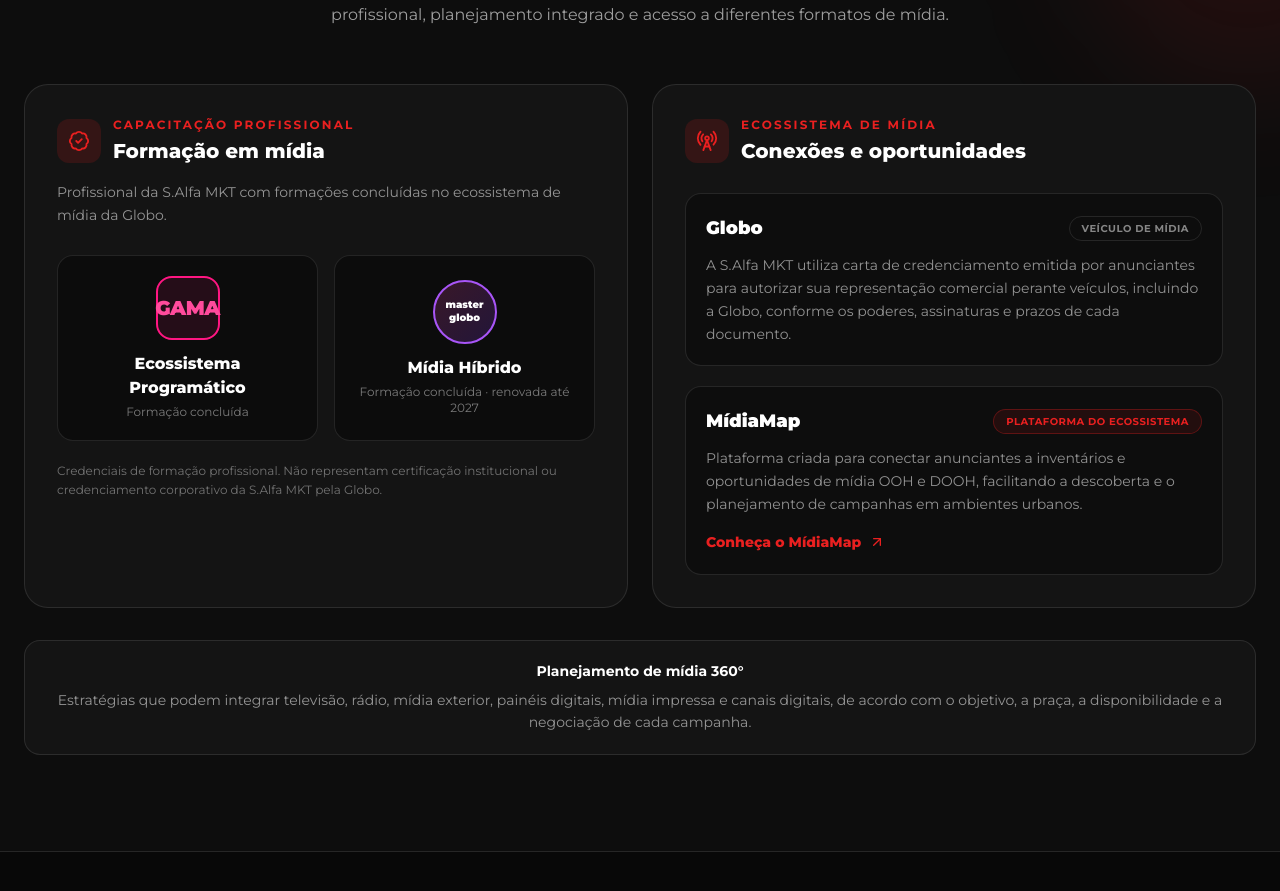
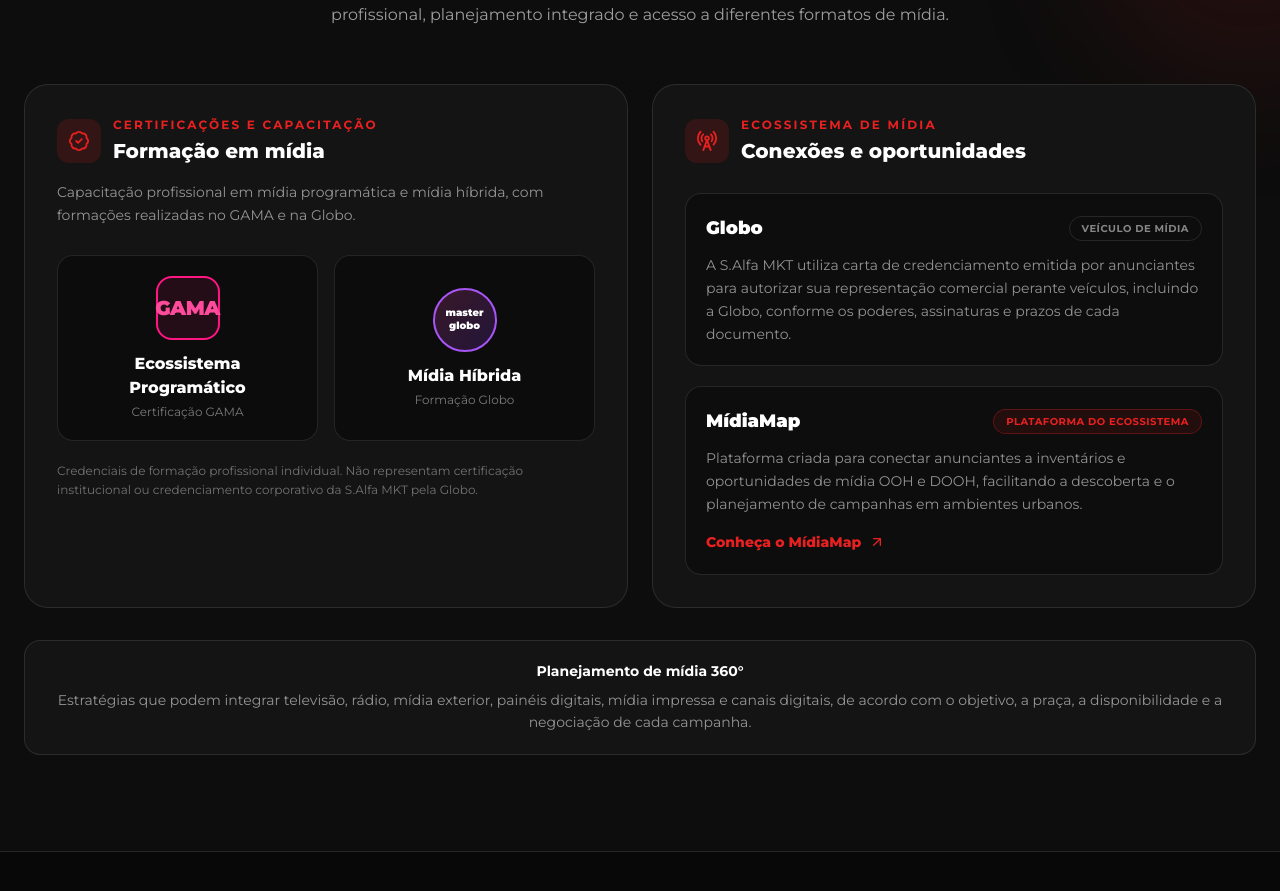
Before and after one commit to studioalfamarketingdigital-dev/studioalfamkt, a React (Vite) app: page / in a window 1280 px wide. Shown: the part 7044-7935 px from the top of the page. Built offline with nearby package versions, Linux system fonts and the light colour scheme; the HTML template or start-up script is replaced by a standard one.

Commit message:
Update GAMA and Globo credential labels

```diff
--- a/src/components/Credentials.tsx
+++ b/src/components/Credentials.tsx
@@ -19,27 +19,27 @@ const Credentials = () => (
           <div className="flex items-center gap-3">
             <span className="flex h-11 w-11 items-center justify-center rounded-xl bg-primary/15 text-primary"><BadgeCheck size={22} /></span>
             <div>
-              <p className="text-xs font-bold uppercase tracking-[.18em] text-primary">Capacitação profissional</p>
+              <p className="text-xs font-bold uppercase tracking-[.18em] text-primary">Certificações e capacitação</p>
               <h3 className="mt-1 text-xl font-extrabold text-white">Formação em mídia</h3>
             </div>
           </div>
           <p className="mt-4 text-sm leading-relaxed text-white/55">
-            Profissional da S.Alfa MKT com formações concluídas no ecossistema de mídia da Globo.
+            Capacitação profissional em mídia programática e mídia híbrida, com formações realizadas no GAMA e na Globo.
           </p>
           <div className="mt-7 grid gap-4 sm:grid-cols-2">
             <div className="flex min-h-36 flex-col items-center justify-center rounded-2xl border border-white/10 bg-black/40 p-5 text-center">
               <div className="flex h-16 w-16 items-center justify-center rounded-2xl border-2 border-[#ff1682] bg-[#ff1682]/10 text-xl font-black tracking-tight text-[#ff4b9c]">GAMA</div>
               <p className="mt-3 font-extrabold text-white">Ecossistema Programático</p>
-              <p className="mt-1 text-xs text-white/45">Formação concluída</p>
+              <p className="mt-1 text-xs text-white/45">Certificação GAMA</p>
             </div>
             <div className="flex min-h-36 flex-col items-center justify-center rounded-2xl border border-white/10 bg-black/40 p-5 text-center">
               <div className="flex h-16 w-16 items-center justify-center rounded-full border-2 border-[#a855f7] bg-gradient-to-br from-[#ec4899]/20 to-[#7c3aed]/20 text-center text-[10px] font-black leading-tight text-white">master<br/>globo</div>
-              <p className="mt-3 font-extrabold text-white">Mídia Híbrido</p>
-              <p className="mt-1 text-xs text-white/45">Formação concluída · renovada até 2027</p>
+              <p className="mt-3 font-extrabold text-white">Mídia Híbrida</p>
+              <p className="mt-1 text-xs text-white/45">Formação Globo</p>
             </div>
           </div>
           <p className="mt-5 text-xs leading-relaxed text-white/40">
-            Credenciais de formação profissional. Não representam certificação institucional ou credenciamento corporativo da S.Alfa MKT pela Globo.
+            Credenciais de formação profissional individual. Não representam certificação institucional ou credenciamento corporativo da S.Alfa MKT pela Globo.
           </p>
         </article>
 
```
